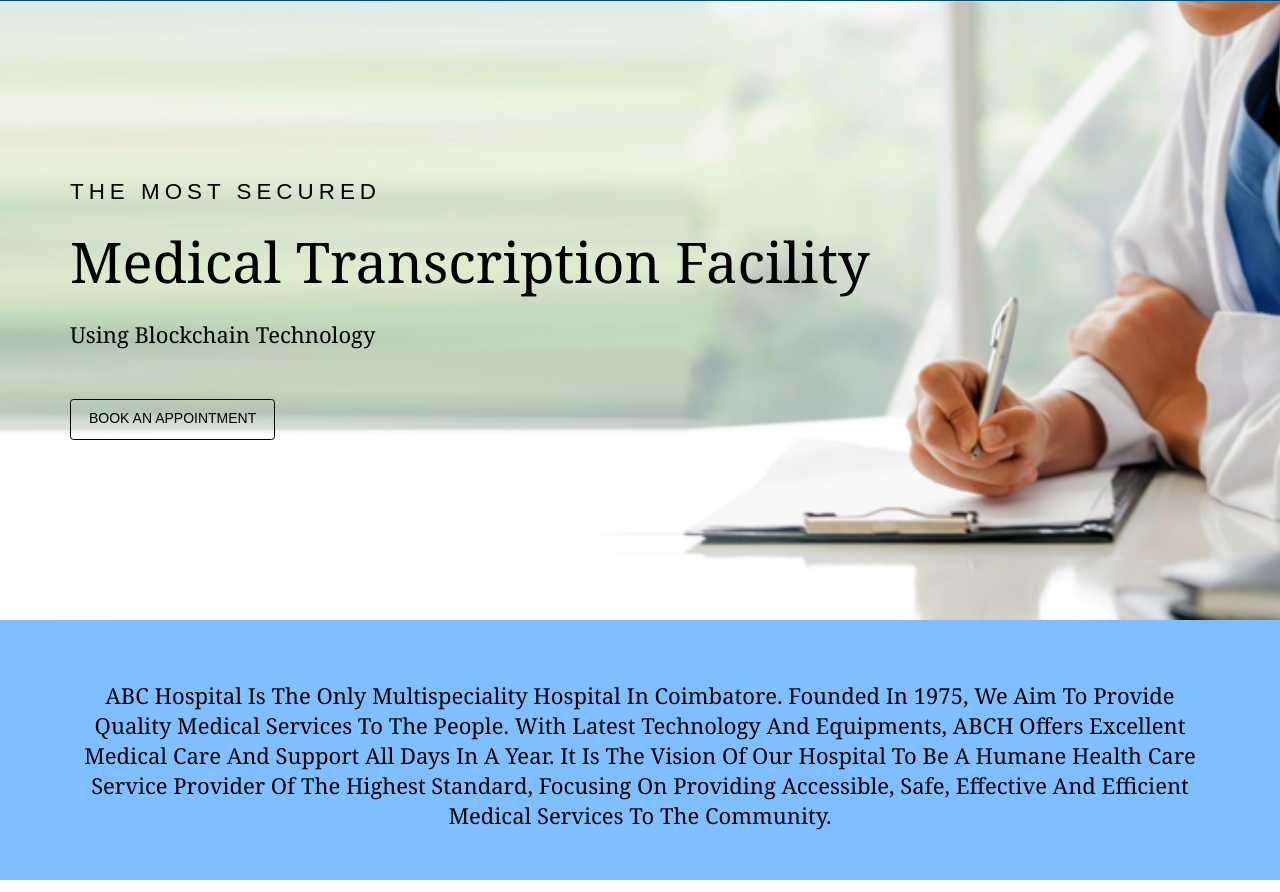
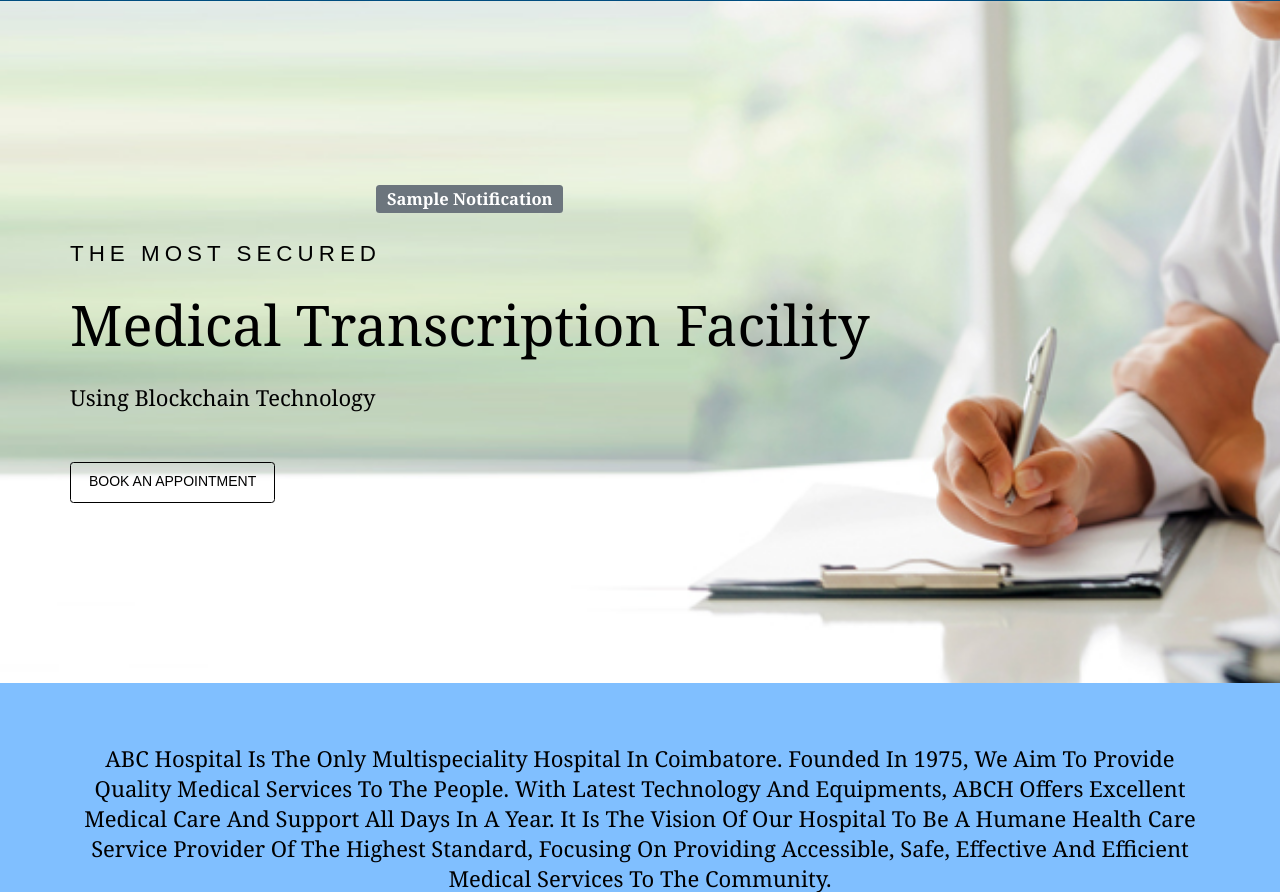
Before and after one commit to GowthamPrasad/Project, a Flask app: template templates/sample.html in a window 1280 px wide. Shown: the part 97-989 px from the top of the page. Run offline with Flask 2, Linux system fonts and the light colour scheme; the template is opened without the code that fills it: most values are stand-ins (such as "Sample title", 1, 10 or a date in 2020).

Commit message:
audio samples converted

```diff
--- a/app.py
+++ b/app.py
@@ -11,7 +11,6 @@ import json # TO STORE DATA IN BLOCKCHAIN
 import sqlite3 as sql # TO STORE THE DATA
 import smtplib # TO SEND EMAIL
 from email.message import EmailMessage # TO SEND EMAIL
-
 
 
 # BLOCKCHAIN CLASS
@@ -105,6 +104,8 @@ app.secret_key = "super secret key"
 # Rendering Home page - index.html
 @app.route('/')
 def home():
+
+
     return render_template('index.html')
 
 # Rendering Medical Transcription page - sample.html
@@ -133,6 +134,8 @@ def transcribe():
             text = r.recognize_google(audio_text)
             print('Converting audio transcripts into text ...')
             # print(text)
+            notif="Audio file transcribed successfully and stored in Blockchain!"
+
 
         except:
              print('Sorry...run again...')
@@ -178,7 +181,8 @@ def transcribe():
     print("Password mailed successfully")
 
 
-    return render_template('sample.html',transcribed_text=text)
+    return render_template('sample.html',notification=notif)
+    # return render_template('sample.html',transcribed_text=text)
     #return redirect(url_for('mine_block',text=text))
 
 
--- a/templates/sample.html
+++ b/templates/sample.html
@@ -158,6 +158,7 @@ label.light {
 <div class="wrapper bgded" style="background-image:url('../static/images/demo/med-transcript-2.jpg');">
   <div id="pageintro" class="hoc clear">
     <article style="color: black;">
+      <h1><span class="badge bg-secondary">{{notification}}</span></h1>
       <p>The Most Secured</p>
       <h3 class="heading">Medical Transcription Facility</h3>
       <h4>Using Blockchain Technology</h4>
--- a/test.txt
+++ b/test.txt
@@ -1 +1 @@
-thank you for choosing the Olympus dictation management system the Olympus dictation management system gives you the power to manage your dictations transcriptions and document seamlessly and to improve the productivity of your daily work for example you can automatically send to dictation files or transcribed document your assistant officer by email
+164 2nd 7.5 America 46.8 5366 differential 68.6 Bachchan speech on the former
```
Also changed, not shown: mt.db, 11 other files.
